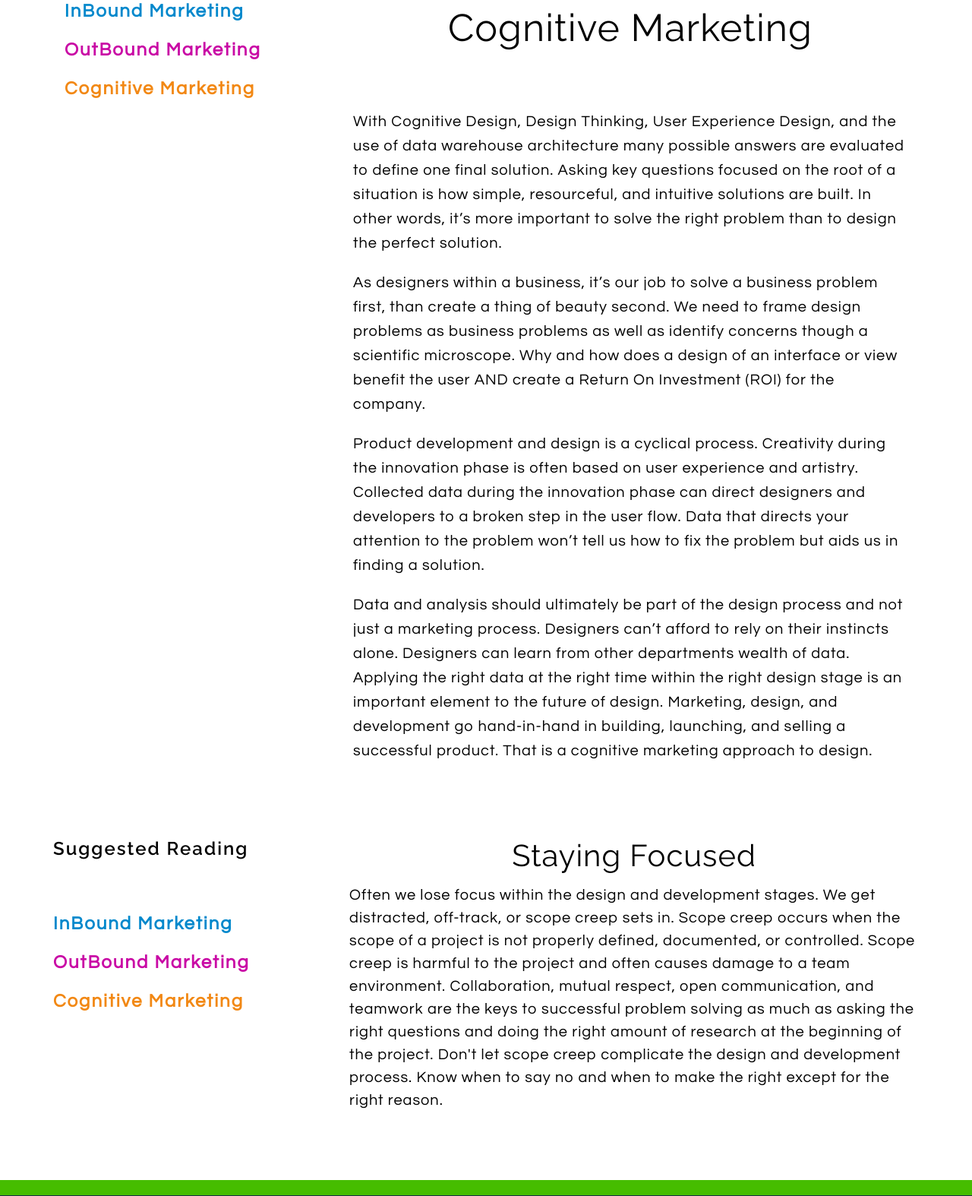
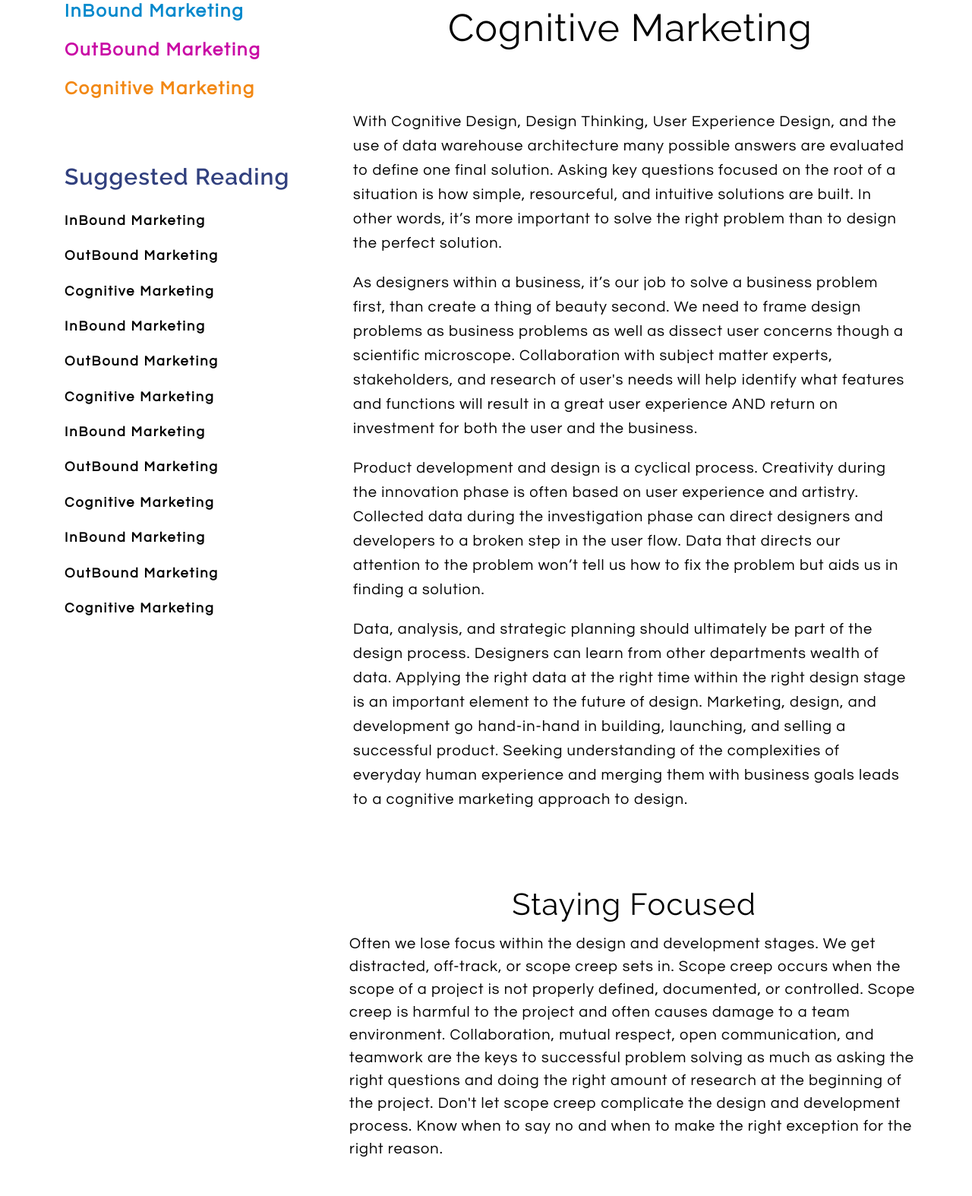
Before and after one commit to mjktvigil/Personal_Website_Project, a PHP site: page /test/index.php in a window 1280 px wide. Shown: the part 218-1792 px from the top of the page at 76% size. Run offline with PHP 8.4, Linux system fonts and the light colour scheme; some libraries are stand-ins or nearby versions.

Commit message:
Created a Suggested Reading list placeholder

```diff
--- a/css/style.css
+++ b/css/style.css
@@ -213,6 +213,7 @@ header ul.nav li a {
 	/** transition: all 0.2s ease;**/
 }
 
+
 .example-menu1 a:hover {
 	padding: .4em 1em;
 	background-color: #0088cc;
@@ -240,6 +241,7 @@ header ul.nav li a {
 	text-decoration: none;
 	color: white;
 }
+
 
 .side-navigation {
 	margin-bottom: 60px;
@@ -347,6 +349,26 @@ header ul.nav li a {
 
 .read-more {
 	margin-bottom: 60px;
+}
+
+.suggested-reading > h3 {
+	font-size: 30px;
+	font-weight: 700;
+	color: #31407e;
+	letter-spacing: 1px;
+	line-height: 40px;
+}
+
+.reading-menu a {
+	font-size: 18px;
+	display: block;
+	padding: .4em 0;
+	color: #000000;
+}
+
+.reading-menu a:hover {
+	text-decoration: none;
+	color: #0088cc;
 }
 
 
@@ -512,6 +534,7 @@ header ul.nav li a {
 	letter-spacing: 1px;
 	margin-left: 42px;
 }
+
 .profile-network li a {
 	text-decoration: none;
 	font-size: 36px;
--- a/test/index.php
+++ b/test/index.php
@@ -12,8 +12,26 @@
 								<li class="example-menu2"><a href="../outbound-marketing/index.php"><strong>OutBound Marketing</strong></a></li>
 								<li class="example-menu3"><a href="../cognitive-marketing/index.php"><strong>Cognitive Marketing </strong></a></li>
 							</ul>
-						</nav>
-						<!-- .example-menu -->
+						</nav><!-- .example-menu -->
+						<div class="suggested-reading">
+							<h3>Suggested Reading</h3>
+							<nav class="example-menu">
+								<ul>
+									<li class="reading-menu"><a href="../inbound-marketing/index.php"><strong>InBound Marketing</strong></a> </li>
+									<li class="reading-menu"><a href="../outbound-marketing/index.php"><strong>OutBound Marketing</strong></a></li>
+									<li class="reading-menu"><a href="../cognitive-marketing/index.php"><strong>Cognitive Marketing </strong></a></li>
+									<li class="reading-menu"><a href="../inbound-marketing/index.php"><strong>InBound Marketing</strong></a> </li>
+									<li class="reading-menu"><a href="../outbound-marketing/index.php"><strong>OutBound Marketing</strong></a></li>
+									<li class="reading-menu"><a href="../cognitive-marketing/index.php"><strong>Cognitive Marketing </strong></a></li>
+									<li class="reading-menu"><a href="../inbound-marketing/index.php"><strong>InBound Marketing</strong></a> </li>
+									<li class="reading-menu"><a href="../outbound-marketing/index.php"><strong>OutBound Marketing</strong></a></li>
+									<li class="reading-menu"><a href="../cognitive-marketing/index.php"><strong>Cognitive Marketing </strong></a></li>
+									<li class="reading-menu"><a href="../inbound-marketing/index.php"><strong>InBound Marketing</strong></a> </li>
+									<li class="reading-menu"><a href="../outbound-marketing/index.php"><strong>OutBound Marketing</strong></a></li>
+									<li class="reading-menu"><a href="../cognitive-marketing/index.php"><strong>Cognitive Marketing </strong></a></li>
+								</ul>
+						</nav><!-- .example-menu -->
+						</div>
 					</div>
 					<!-- .squish-container -->
 				</div>
@@ -35,20 +53,21 @@
 						</p>
 						<p class="paragraph">
 							As designers within a business,  it’s our job to solve a business problem first, than create a thing of beauty second.
-							We need to frame design problems as business problems as well as identify concerns though a scientific microscope.
-							Why and how does a design of an interface or view benefit the user AND create a Return On Investment (ROI) for the company.
+							We need to frame design problems as business problems as well as dissect user concerns though a scientific microscope.
+							Collaboration with subject matter experts, stakeholders, and research of user's needs will help identify what features and functions will result in a
+							great user experience AND return on investment for both the user and the business.
 						</p>
 						<p class="paragraph">
 							Product development and design is a cyclical process. Creativity during the innovation phase is often based on user experience and artistry.
-							Collected data during the innovation phase can direct designers and developers to a broken step in the user flow.
-							Data that directs your attention to the problem won’t tell us how to fix the problem but aids us in finding a solution.
+							Collected data during the investigation phase can direct designers and developers to a broken step in the user flow.
+							Data that directs our attention to the problem won’t tell us how to fix the problem but aids us in finding a solution.
 						</p>
 						<p class="paragraph">
-							Data and analysis should ultimately be part of the design process and not just a marketing process.
-							Designers can’t afford to rely on their instincts alone. Designers can learn from other departments wealth of data.
+							Data, analysis, and strategic planning should ultimately be part of the design process.
+							Designers can learn from other departments wealth of data.
 							Applying the right data at the right time within the right design stage is an important element to the future of design.
 							Marketing, design, and development go hand-in-hand in building, launching, and selling a successful product.
-							That is a cognitive marketing approach to design.
+							Seeking understanding of the complexities of everyday human experience and merging them with business goals leads to a cognitive marketing approach to design.
 						</p>
 					<div class="white-space"></div>
 				</article>
@@ -64,20 +83,9 @@
 	<section class="container read-more">
 		<div class="row">
 			<div class="col-md-4">
-				<div class="profile">
-					<div class="example-menu">
-						<h3>Suggested Reading</h3>
-						<ul>
-							<li class="example-menu4"><a href="../inbound-marketing/index.php"><strong>InBound Marketing</strong></a> </li>
-							<li class="example-menu2"><a href="../outbound-marketing/index.php"><strong>OutBound Marketing</strong></a></li>
-							<li class="example-menu3"><a href="../cognitive-marketing/index.php"><strong>Cognitive Marketing </strong></a></li>
-						</ul>
-					</div>
-				</div>
-				<!-- profile -->
 			</div>
 			<!-- col-md-4 -->
-			<!-- Start Family History -->
+			<!-- Start Focus-paragraph -->
 			<div class="col-md-8">
 				<artilce class="post-content3">
 					<h2>Staying Focused</h2>
@@ -87,12 +95,12 @@
 						Scope creep is harmful to the project and often causes damage to a team environment.
 						Collaboration, mutual respect, open communication, and teamwork are the keys to successful problem
 						solving as much as asking the right questions and doing the right amount of research at the beginning of the project.
-						Don't let scope creep complicate the design and development process. Know when to say no and when to make the right except for the right reason.
+						Don't let scope creep complicate the design and development process. Know when to say no and when to make the right exception for the right reason.
 					</p>
 				</artilce>
 			</div>
 			<!--.col-md-8 -->
-			<!-- End Family History -->
+			<!-- End Focus-paragraph -->
 		</div>
 		<!--.row -->
 	</section>
```
